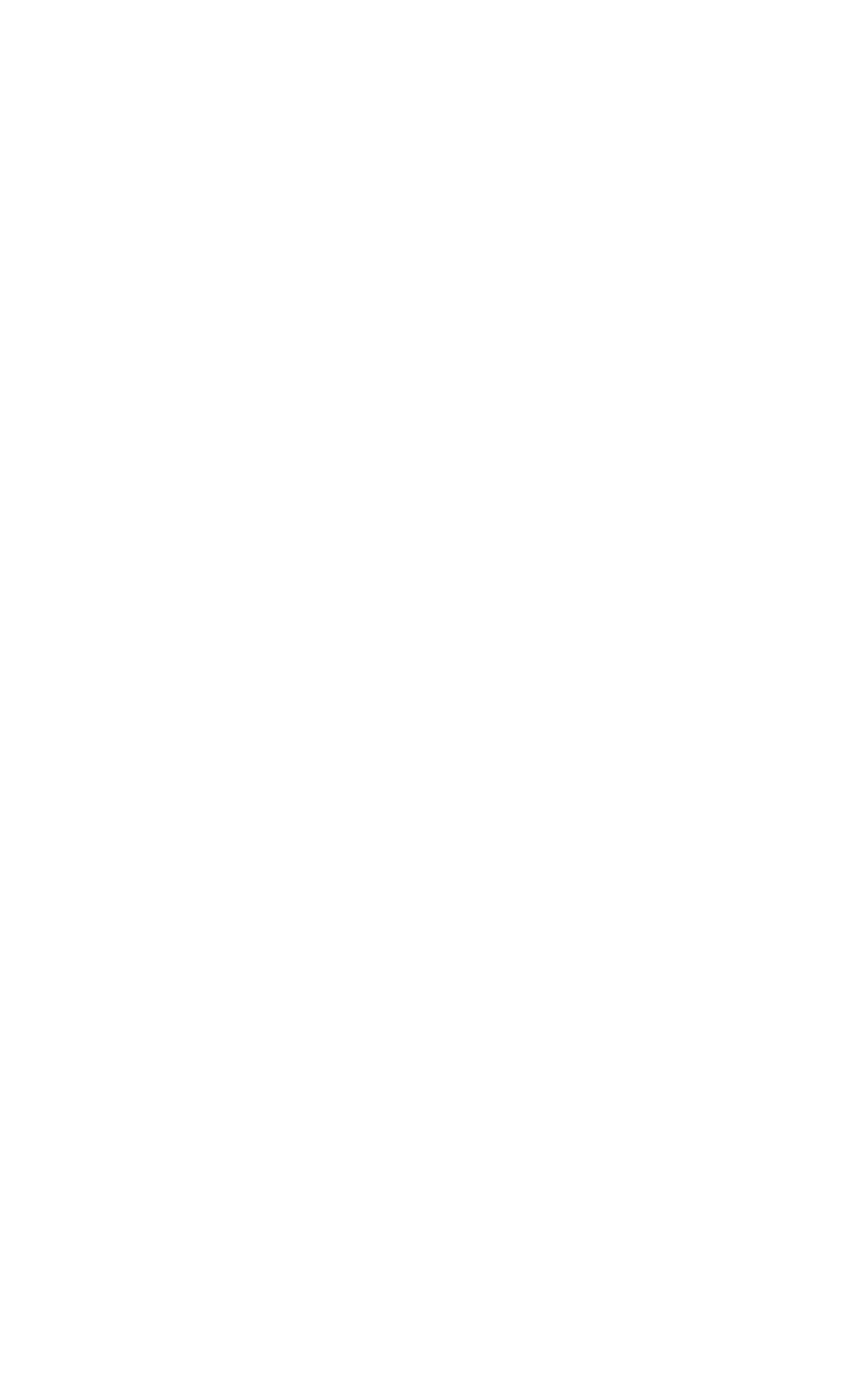
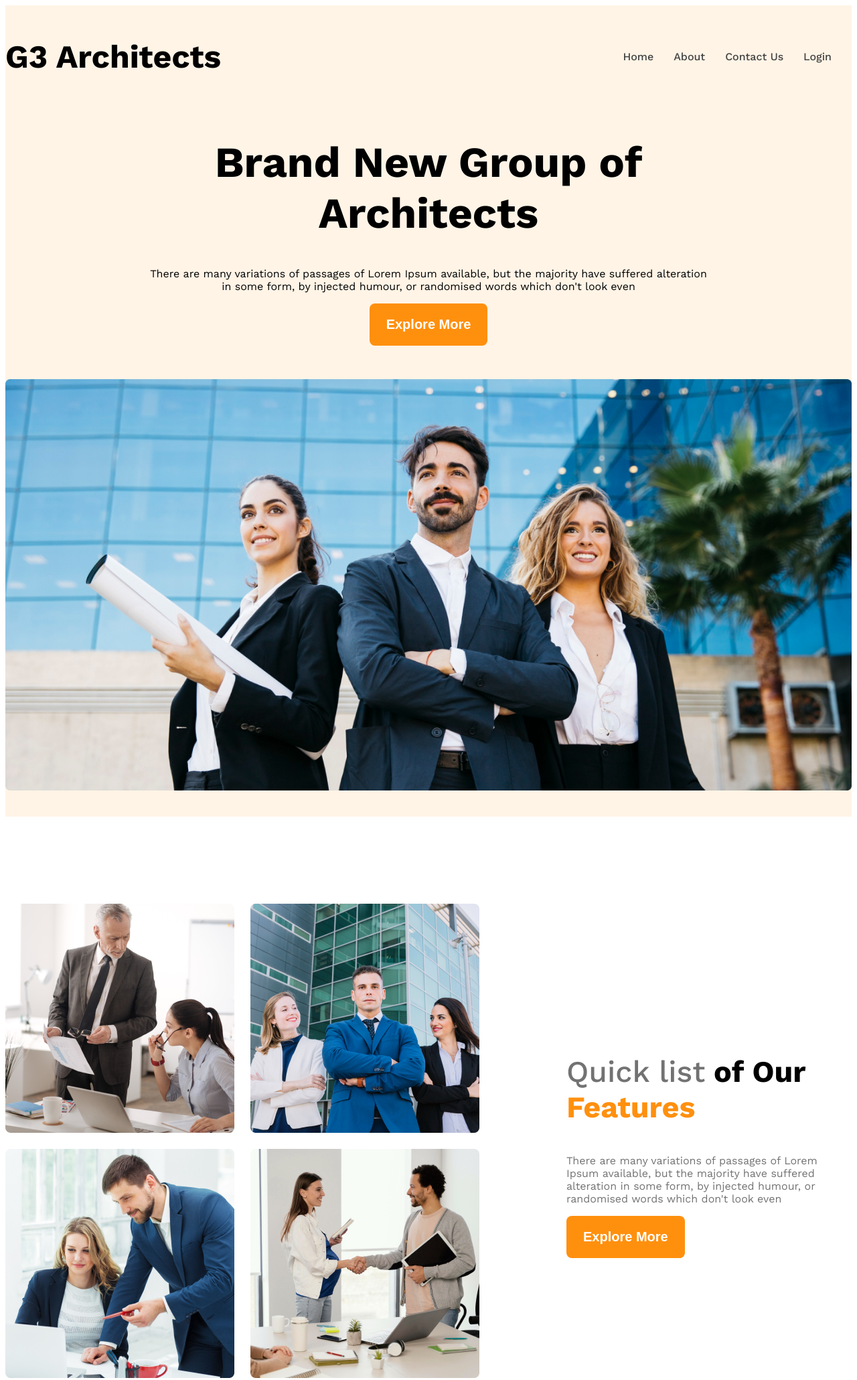
Before and after one commit to najmussakib2142/g3-archi-website, a plain HTML site: page index.html in a window 1280 px wide. Shown: the top 2060 px of the page at 67% size. Before the commit the page ends 800 px from the top, so only its background shows below. Drawn offline with nearby package versions, Linux system fonts and the light colour scheme.

Commit message:
made team responsive and made fact structure

```diff
--- a/index.html
+++ b/index.html
@@ -1,12 +1,78 @@
 <!DOCTYPE html>
 <html lang="en">
+
 <head>
     <meta charset="UTF-8">
     <meta name="viewport" content="width=device-width, initial-scale=1.0">
     <title>G3 architect</title>
     <link rel="stylesheet" href="styles/style.css">
 </head>
-<body>
 
+<body class="work-sans-font">
+    <header class="bg-light">
+        <nav class="navbar display-flex">
+            <h3 class="brand">G3 Architects</h3>
+            <ul class="nav-links display-flex">
+                <!-- li.nav-item*4>a.nav-link -->
+
+                <li class="nav-item"><a href="" class="nav-link text-gray">Home</a></li>
+                <li class="nav-item"><a href="" class="nav-link text-gray">About</a></li>
+                <li class="nav-item"><a href="" class="nav-link text-gray">Contact Us</a></li>
+                <li class="nav-item"><a href="" class="nav-link text-gray">Login</a></li>
+            </ul>
+        </nav>
+        <div class="banner">
+            <div class="banner-content">
+                <h1 class="banner-title">Brand New
+                    Group of Architects
+                </h1>
+                <p class="banner-ditail">There are many
+                    variations of passages of Lorem Ipsum available,
+                    but the majority have suffered alteration in
+                    some form, by injected humour, or randomised
+                    words which don't look even</p>
+                <button class="btn-primary">Explore More</button>
+            </div>
+            <img class="banner-img" src="images/banner.png" alt="">
+        </div>
+    </header>
+    <main>
+        <!-- team section start -->
+        <section class="teams display-flex">
+            <div class="team-image-container">
+                <img src="images/team1.png" alt="">
+                <img src="images/team2.png" alt="">
+                <img src="images/team3.png" alt="">
+                <img src="images/team4.png" alt="">
+            </div>
+            <div class="our-feature">
+                <h3 class="section-title">
+                    <span id="quick-list" class="text-light-gray">Quick list</span> <span>of
+                        Our</span> <span class="text-orange">Features</span>
+                </h3>
+                <p class="feature-description text-light-gray">
+                    There are many variations of passages of Lorem Ipsum available, but the majority have suffered
+                    alteration in some form, by injected humour, or randomised words which don't look even
+                </p>
+                <button class="btn-primary">Explore More</button>
+            </div>
+        </section>
+        <!-- features will enjoy -->
+        <section>
+            <h3 class="section-title">Some Facts</h3>
+
+            <p class="text-light-gray">There are many variations of passages of Lorem Ipsum available, but the majority
+                have suffered alteration.</p>
+
+        </section>
+        <!-- some facts -->
+        <section>
+
+        </section>
+    </main>
+    <footer>
+
+    </footer>
 </body>
+
 </html>
--- a/styles/style.css
+++ b/styles/style.css
@@ -0,0 +1,159 @@
+@import url('https://fonts.googleapis.com/css2?family=Work+Sans:ital,wght@0,100..900;1,100..900&display=swap');
+
+.work-sans-font {
+    font-family: "Work Sans", serif;
+    font-optical-sizing: auto;
+    font-weight: 400;
+    font-style: normal;
+}
+
+/* shared styles */
+.display-flex {
+    display: flex;
+}
+
+.bg-light {
+    background-color: rgba(255, 144, 14, 0.1);
+    /* margin-bottom: 45px; */
+}
+
+.btn-primary {
+    background-color: #FF900E;
+    color: white;
+    padding: 20px 25px;
+    border: none;
+    font-size: 1.25rem;
+    font-weight: 600;
+    border-radius: 8px;
+}
+
+main {
+    max-width: 1440px;
+    margin: 0 auto;
+}
+
+main>section {
+    margin-top: 130px;
+}
+
+.section-title {
+    font-size: 2.8rem;
+    font-weight: 700
+}
+
+/* dark 02 */
+.text-gray {
+    color: #424242;
+}
+
+/* dark 03 */
+.text-light-gray {
+    color: #727272;
+}
+
+.text-orange {
+    color: #FF900E;
+}
+
+
+/* header styles */
+
+
+
+/* navbar related styles */
+.navbar {
+    justify-content: space-between;
+    align-items: center;
+}
+
+.brand {
+    font-weight: 700;
+    font-size: 3rem;
+}
+
+.nav-item {
+    list-style: none;
+    margin-right: 30px;
+}
+
+.nav-link {
+    text-decoration: none;
+    font-weight: 500;
+}
+
+.navbar,
+.banner {
+    max-width: 1440px;
+    margin: 0 auto;
+}
+
+/* bNNER RELATED style */
+
+.banner-content {
+    max-width: 850px;
+    margin: 0 auto;
+    text-align: center;
+    margin-bottom: 50px;
+}
+
+.banner-title {
+    font-weight: 700;
+    font-size: 4rem;
+}
+
+.banner-img {
+    width: 100%;
+    margin-bottom: 35px;
+}
+
+/* team and feature related styles */
+.teams {
+    align-items: center;
+}
+
+.team-image-container {
+    display: grid;
+    grid-template-columns: repeat(2, 1fr);
+    gap: 24px;
+}
+
+.our-feature {
+    margin-left: 130px;
+    max-width: 530px;
+}
+
+
+#quick-list {
+    font-weight: 500;
+}
+
+
+
+/* responsive media query */
+@media screen and (max-width: 576px) {
+
+    .navbar,
+    .nav-links,
+    .teams {
+        flex-direction: column;
+    }
+
+    .team-image-container {
+        grid-template-columns: repeat(1, 1fr);
+    }
+
+    .our-feature {
+        margin-left: 20px;
+    }
+}
+
+/* medium size device */
+@media screen and (min-width:576px) and (max-width: 992px) {
+    .teams {
+        flex-direction: column;
+    }
+
+    .our-feature {
+        margin-left: 50px auto;
+    }
+}
```
